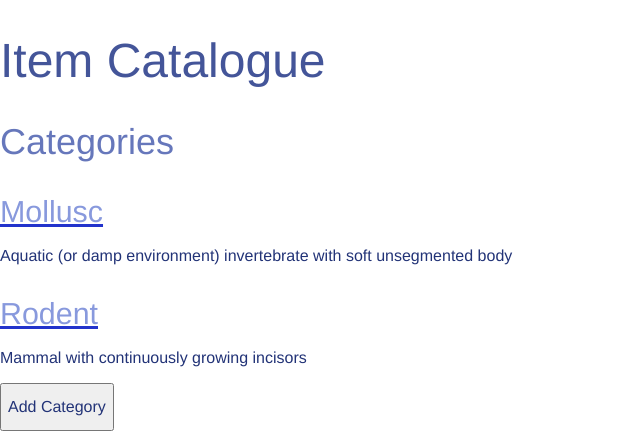
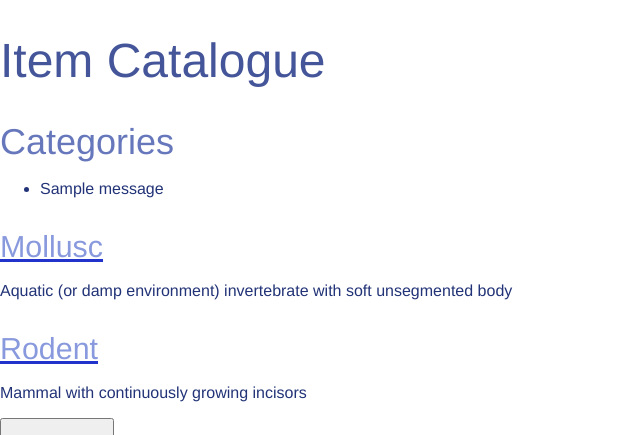
Before and after one commit to Aqueum/UFS-ItemCatalogue, a Flask app: page / in a window 1280 px wide. Shown: the top 435 px of the page, without its empty margins (0-640 px from the left). Run offline with Flask 2, Linux system fonts and the light colour scheme; tables that the repository leaves empty hold one stand-in row (values such as "Sample post"); one stand-in notice (Sample message) is shown.

Commit message:
Add flash display to categories page

```diff
--- a/templates/categories.html
+++ b/templates/categories.html
@@ -2,6 +2,18 @@
 {% block content %}
 {% include "header.html" %}
     <h2>Categories</h2>
+
+    <div class="flash">
+        {% with messages = get_flashed_messages() %}
+            {% if messages %}
+                <ul>
+                    {% for message in messages %}
+                        <li><strong> {{ message }} </strong></li>
+                    {% endfor %}
+                </ul>
+            {% endif %}
+        {% endwith %}
+    </div>
 
     <div>
         {% for category in categories %}
```
